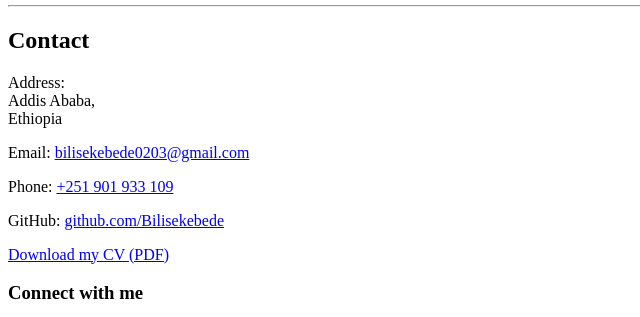
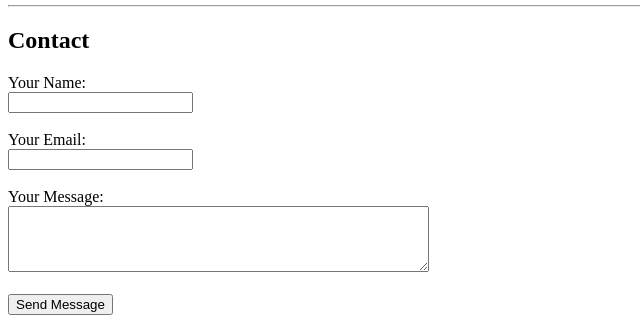
Before and after one commit to Bilisekebede/portfolio, a plain HTML site: page index.html in a window 1280 px wide. Shown: the part 2473-2790 px from the top of the page, without its empty margins (0-640 px from the left). Drawn offline with Linux system fonts and the light colour scheme.

Commit message:
Complete Lab 9: Add contact form and thank-you confirmation page

```diff
--- a/index.html
+++ b/index.html
@@ -147,6 +147,18 @@
     <hr>
 
     <h2 id="contact">Contact</h2>
+    <form action="thank-you.html" method="GET">
+        <label for="name">Your Name:</label><br>
+        <input type="text" id="name" name="name" required><br><br>
+
+        <label for="email">Your Email:</label><br>
+        <input type="email" id="email" name="email" required><br><br>
+
+        <label for="message">Your Message:</label><br>
+        <textarea id="message" name="message" rows="4" cols="50" required></textarea><br><br>
+
+        <button type="submit">Send Message</button>
+    </form>
     <p>Address:<br>Addis Ababa,<br>Ethiopia</p>
     <p>Email: <a href="mailto:bilisekebede0203@gmail.com">bilisekebede0203@gmail.com</a></p>
     <p>Phone: <a href="tel:+2510901933109">+251 901 933 109</a></p>
```
Also changed, not shown: thank-you.html (added, +21 -0 lines).
